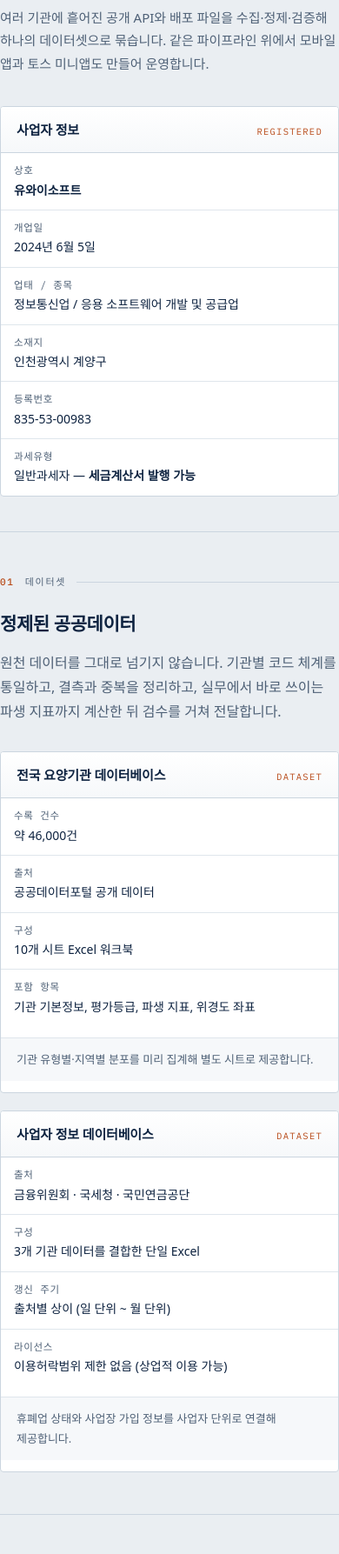
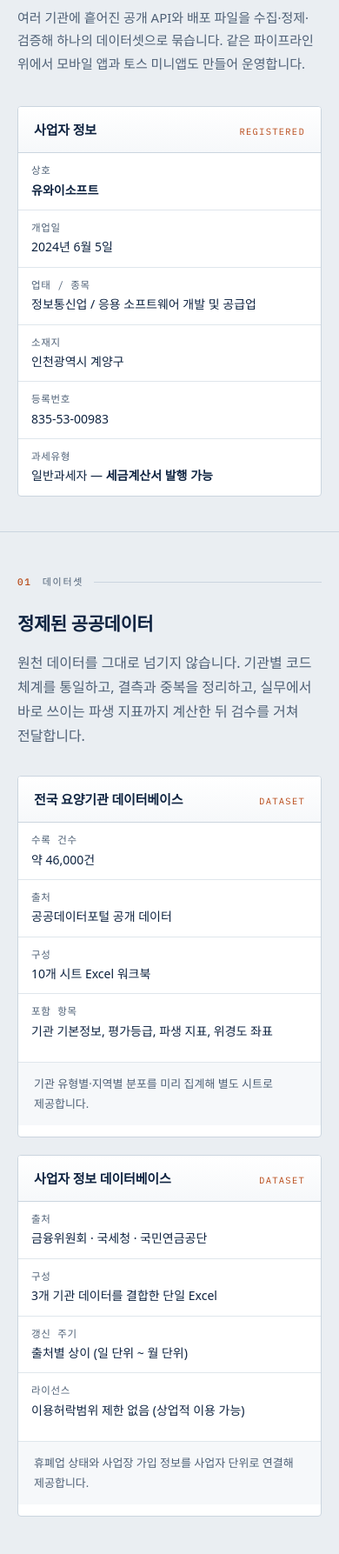
Before and after one commit to uysoft983/domain-root, a plain HTML site: page index.html in a window 390 px wide. Shown: the part 213-2000 px from the top of the page at 87% size. Drawn offline with Linux system fonts and the light colour scheme; a web font is replaced by a local one.

Commit message:
본문 좌우 여백이 사라지던 문제 수정
.hero와 .section의 padding 축약형(`값 0 값`, `값 0`)이 같은 요소의
.wrap 좌우 여백(--gut)을 0으로 덮어써서, 휴대폰에서는 히어로와 모든
섹션의 글·카드가 화면 가장자리에 붙고, PC에서는 본문이 상단 로고·
푸터보다 48px 바깥에서 시작했다. 위·아래 여백만 지정해 .wrap의 좌우
여백이 다시 적용되게 한다(모바일 20px, PC는 로고와 같은 선).

Co-Authored-By: Claude Opus 5.5 <noreply@anthropic.com>
Claude-Session: https://claude.ai/code/session_01LE9jY1uVtvrwkUNyGYmf93

```diff
--- a/index.html
+++ b/index.html
@@ -98,7 +98,7 @@ a{color:inherit}
 @media(max-width:640px){.topnav{display:none}}
 
 /* ── hero ──────────────────────────────────────────── */
-.hero{padding:clamp(56px,10vw,104px) 0 clamp(40px,6vw,64px)}
+.hero{padding-top:clamp(56px,10vw,104px);padding-bottom:clamp(40px,6vw,64px)}
 .hero h1{
   margin:0 0 24px;
   font-size:clamp(30px,5.4vw,52px);
@@ -163,7 +163,7 @@ a{color:inherit}
 .hero-spec{margin-top:clamp(36px,5vw,52px);max-width:620px}
 
 /* ── sections ──────────────────────────────────────── */
-.section{padding:clamp(48px,7vw,84px) 0;border-top:1px solid var(--rule)}
+.section{padding-top:clamp(48px,7vw,84px);padding-bottom:clamp(48px,7vw,84px);border-top:1px solid var(--rule)}
 .section-intro{max-width:56ch;margin:0 0 32px;color:var(--ink-mute);font-weight:300}
 .section h2.title{
   margin:0 0 12px;
```
